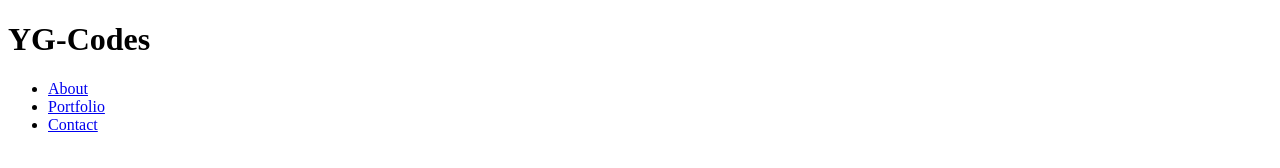
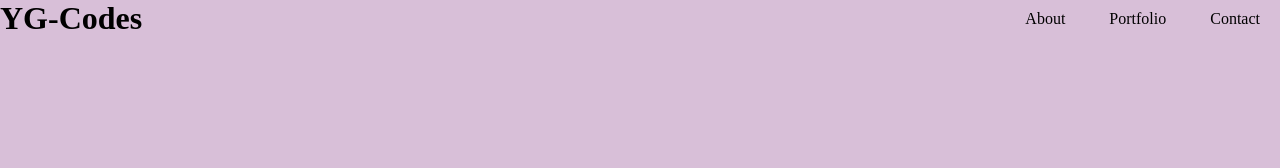
Before and after one commit to youseph-codes/module-2-challenge-redo, a plain HTML site: page index.html in a window 1280 px wide. Drawn offline with Linux system fonts and the light colour scheme.

Commit message:
updated css

```diff
--- a/assets/styles.css
+++ b/assets/styles.css
@@ -0,0 +1,41 @@
+* {
+  box-sizing: border-box;
+  margin: 0;
+  padding: 0;
+  background-color: thistle;
+}
+
+li,
+a {
+  font-size: 16px;
+  color: black;
+  text-decoration: none;
+}
+
+header {
+  display: flex;
+  justify-content: space-between;
+  align-items: center;
+  padding: 20px, 10%;
+}
+
+.name-logo {
+  cursor: pointer;
+}
+
+.nav-bar {
+  list-style: none;
+}
+
+.nav-bar li {
+  display: inline-block;
+  padding: 0px 20px;
+}
+
+.nav-bar li a {
+  transition: all 0.5s ease 0s;
+}
+
+.nav-bar li a:hover {
+  color: gainsboro;
+}
--- a/index.html
+++ b/index.html
@@ -8,7 +8,8 @@
     <link rel="stylesheet" href="./assets/styles.css" />
   </head>
   <body>
-    <h1>YG-Codes</h1>
+    <header>
+      <h1 class="logo">YG-Codes</h1>
       <nav>
         <ul class="nav-bar">
           <li><a href="#">About</a></li>
@@ -16,5 +17,6 @@
           <li><a href="#">Contact</a></li>
         </ul>
       </nav>
+    </header>
   </body>
 </html>
```
Lines whose indentation alone changed are shown as unchanged.
